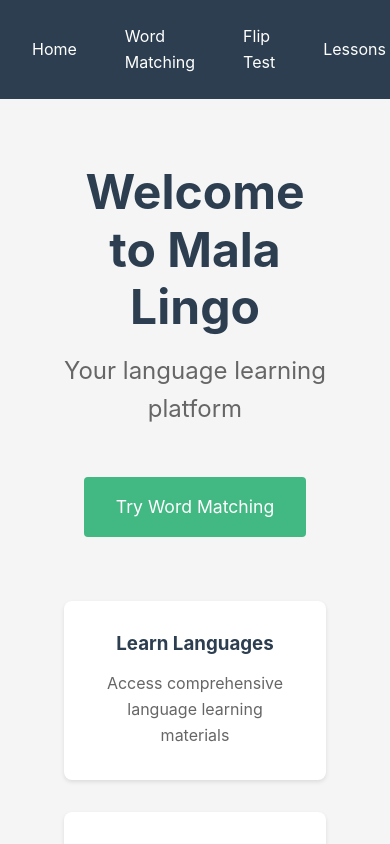
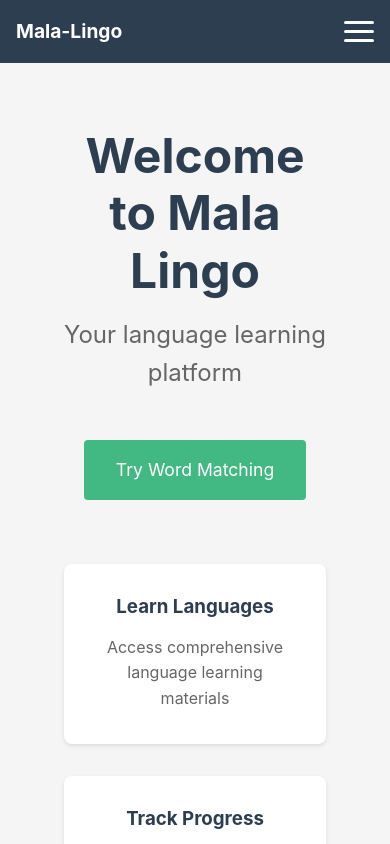
Before and after one commit to rohit-m/mala-lingo, a Vue app in the folder frontend/: page / in a window 390 px wide. Shown: the top 844 px of the page. Built offline with nearby package versions, Linux system fonts and the light colour scheme; no server answers.

Commit message:
Change the nav to be responsive and to turn into a burger menu on mob

```diff
--- a/frontend/src/App.vue
+++ b/frontend/src/App.vue
@@ -1,14 +1,24 @@
 <template>
   <div class="app">
     <nav class="navbar">
-      <router-link to="/" class="nav-link">Home</router-link>
-      <router-link to="/matching-words" class="nav-link">Word Matching</router-link>
-      <router-link to="/flip-test" class="nav-link">Flip Test</router-link>
-      <router-link to="/lessons" class="nav-link">Lessons</router-link>
-      <template v-if="authStore.user">
-        <router-link to="/dashboard" class="nav-link">Dashboard</router-link>
-        <button @click="handleLogout" class="nav-link logout-btn">Logout</button>
-      </template>
+      <div class="logo">Mala-Lingo</div>
+
+      <div class="menu-icon" @click="toggleMenu">
+        <div class="bar"></div>
+        <div class="bar"></div>
+        <div class="bar"></div>
+      </div>
+
+      <div class="nav-links" :class="{ 'active': menuOpen }">
+        <router-link to="/" class="nav-link" @click="closeMenu">Home</router-link>
+        <router-link to="/matching-words" class="nav-link" @click="closeMenu">Word Matching</router-link>
+        <router-link to="/flip-test" class="nav-link" @click="closeMenu">Flip Test</router-link>
+        <router-link to="/lessons" class="nav-link" @click="closeMenu">Lessons</router-link>
+        <template v-if="authStore.user">
+          <router-link to="/dashboard" class="nav-link" @click="closeMenu">Dashboard</router-link>
+          <button @click="handleLogout" class="nav-link logout-btn">Logout</button>
+        </template>
+      </div>
     </nav>
 
     <main class="main-content">
@@ -20,13 +30,24 @@
 <script setup>
 import { useAuthStore } from './stores/auth'
 import { useRouter } from 'vue-router'
+import { ref } from 'vue'
 
 const authStore = useAuthStore()
 const router = useRouter()
+const menuOpen = ref(false)
+
+const toggleMenu = () => {
+  menuOpen.value = !menuOpen.value
+}
+
+const closeMenu = () => {
+  menuOpen.value = false
+}
 
 const handleLogout = async () => {
   await authStore.logout()
   router.push('/login')
+  closeMenu()
 }
 </script>
 
@@ -40,6 +61,19 @@ const handleLogout = async () => {
 .navbar {
   background-color: #2c3e50;
   padding: 1rem;
+  display: flex;
+  justify-content: space-between;
+  align-items: center;
+  position: relative;
+}
+
+.logo {
+  color: white;
+  font-weight: bold;
+  font-size: 1.2rem;
+}
+
+.nav-links {
   display: flex;
   gap: 1rem;
   align-items: center;
@@ -69,4 +103,50 @@ const handleLogout = async () => {
   flex: 1;
   padding: 2rem;
 }
+
+.menu-icon {
+  display: none;
+  flex-direction: column;
+  justify-content: space-between;
+  width: 30px;
+  height: 21px;
+  cursor: pointer;
+}
+
+.bar {
+  height: 3px;
+  width: 100%;
+  background-color: white;
+  border-radius: 10px;
+}
+
+@media (max-width: 768px) {
+  .menu-icon {
+    display: flex;
+    z-index: 102;
+  }
+
+  .nav-links {
+    position: fixed;
+    flex-direction: column;
+    top: 0;
+    right: -250px;
+    width: 250px;
+    height: 100vh;
+    background-color: #2c3e50;
+    padding: 80px 1rem 1rem;
+    transition: right 0.3s ease;
+    z-index: 101;
+    gap: 1.5rem;
+  }
+
+  .nav-links.active {
+    right: 0;
+  }
+
+  .nav-link {
+    width: 100%;
+    text-align: left;
+  }
+}
 </style>
```
